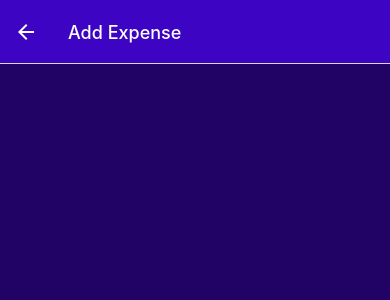
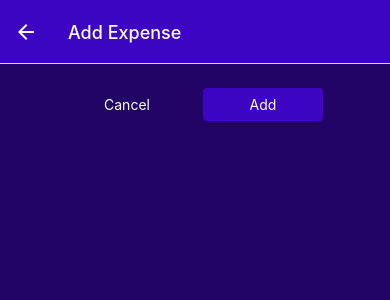
Before and after one commit to krutulkamil/expense-tracker-native, a React Native app: screen /ManageExpense in a window 390 px wide. Shown: the top 300 px of the page. Built offline with nearby package versions, Linux system fonts and the light colour scheme.

Commit message:
adding custom buttons

```diff
--- a/App.tsx
+++ b/App.tsx
@@ -1,7 +1,7 @@
 import { FunctionComponent } from "react";
 import { StatusBar } from 'expo-status-bar';
 import { NavigationContainer } from "@react-navigation/native";
-import { RootStackParamList } from "./types";
+import { RootStackParamList } from "./types/navigation";
 import { createNativeStackNavigator } from "@react-navigation/native-stack";
 import ManageExpense from "./screens/ManageExpense";
 import ExpensesOverview from "./components/navigation/ExpensesOverview";
--- /dev/null
+++ b/components/UI/Button.tsx
@@ -0,0 +1,50 @@
+import { FunctionComponent, ReactNode } from "react";
+import { View, Pressable, Text, StyleSheet } from "react-native";
+import { GlobalStyles } from "../../constants/styles";
+import { StyleType } from "../../types/ui";
+
+interface ButtonProps {
+    children: ReactNode;
+    onPress: () => void;
+    mode?: string;
+    style?: StyleType;
+}
+
+const Button: FunctionComponent<ButtonProps> = ({ children, onPress, mode, style }) => {
+    return (
+        <View style={style}>
+            <Pressable onPress={onPress} style={({ pressed }) => pressed && styles.pressed}>
+                <View style={[styles.button, mode === 'flat' && styles.flat]}>
+                    <Text style={[styles.buttonText, mode === 'flat' && styles.flat]}>
+                        {children}
+                    </Text>
+                </View>
+            </Pressable>
+        </View>
+    );
+};
+
+const styles = StyleSheet.create({
+    button: {
+        borderRadius: 4,
+        padding: 8,
+        backgroundColor: GlobalStyles.colors.primary500
+    },
+    flat: {
+        backgroundColor: "transparent"
+    },
+    buttonText: {
+        color: "white",
+        textAlign: "center"
+    },
+    flatText: {
+        color: GlobalStyles.colors.primary200
+    },
+    pressed: {
+        opacity: 0.75,
+        backgroundColor: GlobalStyles.colors.primary100,
+        borderRadius: 4
+    }
+});
+
+export default Button;
--- a/components/expenses/ExpenseItem.tsx
+++ b/components/expenses/ExpenseItem.tsx
@@ -1,7 +1,7 @@
 import { FunctionComponent } from "react";
 import { Pressable, View, Text, StyleSheet } from "react-native";
 import { NavigationProp, ParamListBase, useNavigation } from "@react-navigation/native";
-import { ExpenseInterface } from "../../types"
+import { ExpenseInterface } from "../../types/expense";
 import { GlobalStyles } from "../../constants/styles";
 import { getFormattedDate } from "../../util/date";
 
--- a/components/expenses/ExpensesList.tsx
+++ b/components/expenses/ExpensesList.tsx
@@ -1,7 +1,7 @@
 import { FunctionComponent } from "react";
 import { FlatList, ListRenderItemInfo, StyleSheet } from "react-native";
 import ExpenseItem from "./ExpenseItem";
-import { ExpenseInterface } from "../../types";
+import { ExpenseInterface } from "../../types/expense";
 
 interface ExpensesListProps {
     expenses: ExpenseInterface[];
--- a/components/expenses/ExpensesOutput.tsx
+++ b/components/expenses/ExpensesOutput.tsx
@@ -2,7 +2,7 @@
 import { View, StyleSheet } from "react-native";
 import ExpensesList from "./ExpensesList";
 import ExpensesSummary from "./ExpensesSummary";
-import { ExpenseInterface } from "../../types";
+import { ExpenseInterface } from "../../types/expense";
 import { GlobalStyles } from "../../constants/styles";
 
 interface ExpensesOutputProps {
--- a/components/expenses/ExpensesSummary.tsx
+++ b/components/expenses/ExpensesSummary.tsx
@@ -1,6 +1,6 @@
 import { FunctionComponent } from "react";
 import { StyleSheet, Text, View } from "react-native";
-import { ExpenseInterface } from "../../types";
+import { ExpenseInterface } from "../../types/expense";
 import { GlobalStyles } from "../../constants/styles";
 
 interface ExpensesSummaryProps {
--- a/components/navigation/ExpensesOverview.tsx
+++ b/components/navigation/ExpensesOverview.tsx
@@ -4,7 +4,7 @@
 import AllExpenses from "../../screens/AllExpenses";
 import IconButton from "../UI/IconButton";
 import { GlobalStyles } from "../../constants/styles";
-import { RootStackParamList } from "../../types";
+import { RootStackParamList } from "../../types/navigation";
 
 const BottomTabs = createBottomTabNavigator<RootStackParamList>();
 
--- a/screens/ManageExpense.tsx
+++ b/screens/ManageExpense.tsx
@@ -1,8 +1,9 @@
 import { FunctionComponent, useLayoutEffect } from "react";
 import { View, StyleSheet } from "react-native";
 import { NavigationProp, ParamListBase, RouteProp } from "@react-navigation/native";
-import { RootStackParamList } from "../types";
+import { RootStackParamList } from "../types/navigation";
 import IconButton from "../components/UI/IconButton";
+import Button from "../components/UI/Button";
 import { GlobalStyles } from "../constants/styles";
 
 interface ManageExpenseProps {
@@ -16,6 +17,10 @@
 
     const deleteExpenseHandler = () => {};
 
+    const cancelHandler = () => {};
+
+    const confirmHandler = () => {};
+
     useLayoutEffect(() => {
         navigation.setOptions({
             title: isEditing ? "Edit Expense" : "Add Expense"
@@ -24,6 +29,21 @@
 
     return (
         <View style={styles.container}>
+            <View style={styles.buttons}>
+                <Button
+                    mode="flat"
+                    onPress={cancelHandler}
+                    style={styles.button}
+                >
+                    Cancel
+                </Button>
+                <Button
+                    onPress={confirmHandler}
+                    style={styles.button}
+                >
+                    {isEditing ? "Update" : "Add"}
+                </Button>
+            </View>
             {isEditing && (
                 <View style={styles.deleteContainer}>
                     <IconButton
@@ -44,6 +64,15 @@
         padding: 24,
         backgroundColor: GlobalStyles.colors.primary800
     },
+    buttons: {
+        flexDirection: "row",
+        justifyContent: "center",
+        alignItems: "center"
+    },
+    button: {
+        minWidth: 120,
+        marginHorizontal: 8
+    },
     deleteContainer: {
         marginTop: 16,
         paddingTop: 8,
--- /dev/null
+++ b/types/expense.ts
@@ -0,0 +1,6 @@
+export interface ExpenseInterface {
+    id: string;
+    description: string;
+    amount: number;
+    date: Date;
+}
--- /dev/null
+++ b/types/ui.ts
@@ -0,0 +1,3 @@
+export type StyleType = {
+    [key: string]: string | number | boolean
+};
```
Also changed, not shown: types/navigation.ts (renamed from types/index.ts, +0 -7 lines).
